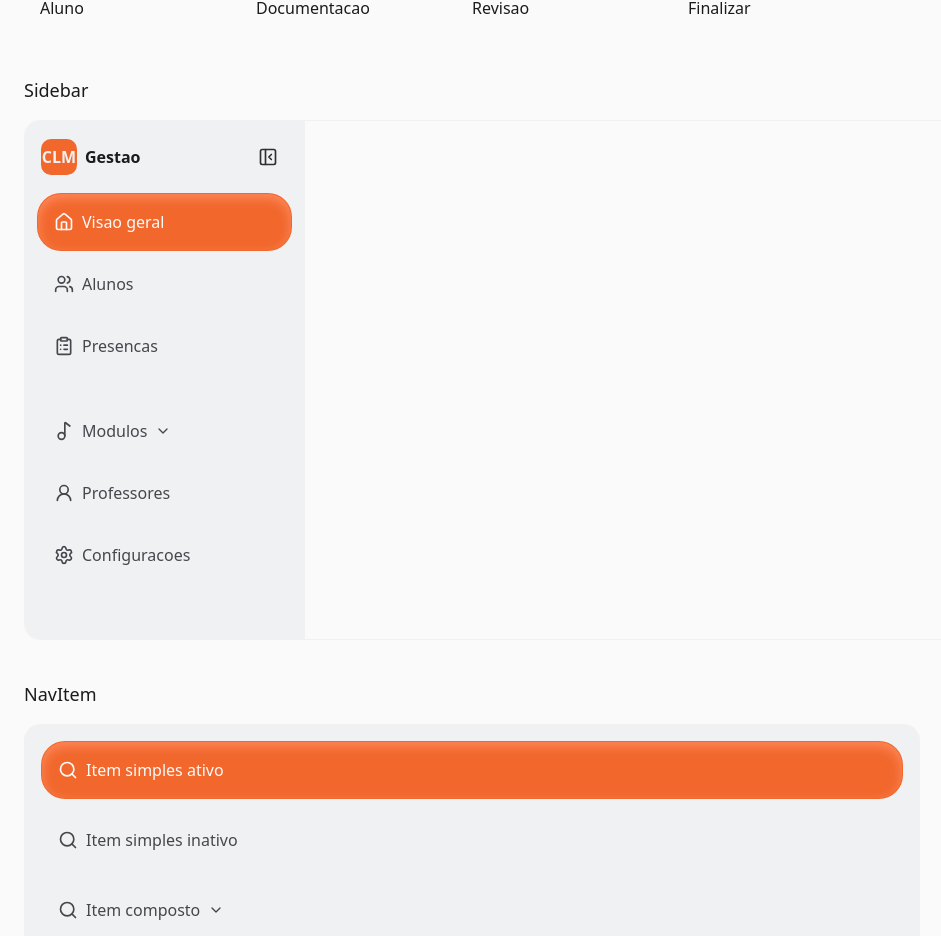
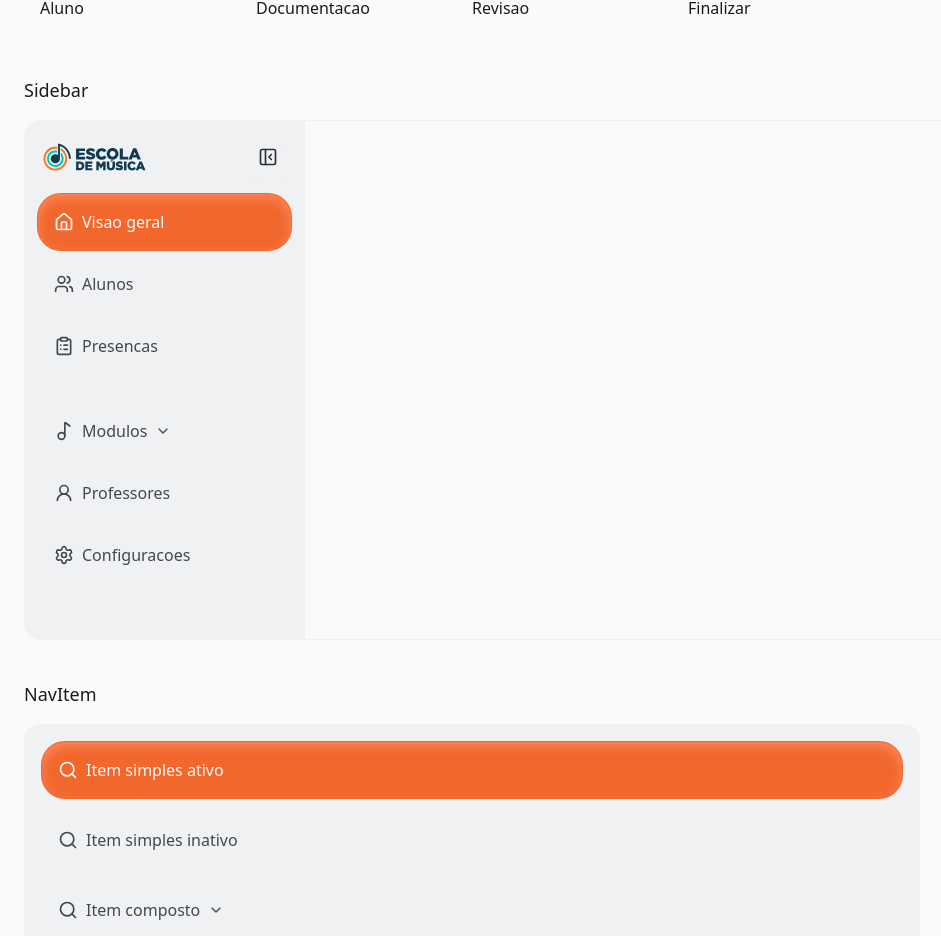
Before and after one commit to AndressaMendess/clm-gestao-2.0, a Next.js app: page / in a window 1280 px wide. Shown: the part 2532-3468 px from the top of the page, without its empty margins (0-941 px from the left). Built offline with nearby package versions, Linux system fonts and the light colour scheme.

Commit message:
feat: add brand logo asset to sidebar header

```diff
--- a/src/components/ui/sidebar/index.tsx
+++ b/src/components/ui/sidebar/index.tsx
@@ -13,16 +13,14 @@ import {
   Users,
   X,
 } from "lucide-react";
+import Image from "next/image";
 import { useEffect, useMemo, useState } from "react";
 import { cx } from "@/lib/cx";
 import { NavItem } from "../nav-item";
 import {
-  getSidebarLabelVisibilityStyles,
   getSidebarOverlayStateStyles,
   getSidebarStateStyles,
-  sidebarBrandBadgeStyles,
   sidebarBrandStyles,
-  sidebarBrandTextStyles,
   sidebarContentStyles,
   sidebarDividerStyles,
   sidebarFooterStyles,
@@ -105,8 +103,19 @@ export function Sidebar({
       <aside className={cx(sidebarShellStyles, getSidebarStateStyles(isDesktopCollapsed, isOpen))}>
         <header className={sidebarHeaderStyles}>
           <div className={sidebarBrandStyles}>
-            <span aria-hidden className={sidebarBrandBadgeStyles}>CLM</span>
-            {showLabels ? <span className={sidebarBrandTextStyles}>Gestao</span> : null}
+            <Image
+              alt="CLM Gestao"
+              className={cx("h-8 w-auto object-contain", showLabels ? "inline-flex" : "hidden")}
+              height={33}
+              priority
+              src="/images/clm-logo.svg"
+              width={110}
+            />
+            {!showLabels ? (
+              <span aria-hidden className="inline-flex h-9 w-9 items-center justify-center rounded-[10px] bg-[var(--brand-primary-main)] text-[var(--content-inverse)] [font-size:var(--typography-body-small-font-size)] [font-weight:600]">
+                CLM
+              </span>
+            ) : null}
           </div>
 
           <div className="flex items-center gap-2">
@@ -214,7 +223,7 @@ export function Sidebar({
 
           <button aria-label="Sair" className={sidebarLogoutStyles} onClick={onLogout} type="button">
             <LogOut className="h-4 w-4 shrink-0" />
-            {showLabels ? <span className={getSidebarLabelVisibilityStyles(isDesktopCollapsed)}>Sair</span> : null}
+            {showLabels ? <span>Sair</span> : null}
           </button>
         </footer>
       </aside>
```
Also changed, not shown: public/images/clm-logo.svg (added), 1 other file (tests, documents, lock files or other folders).
